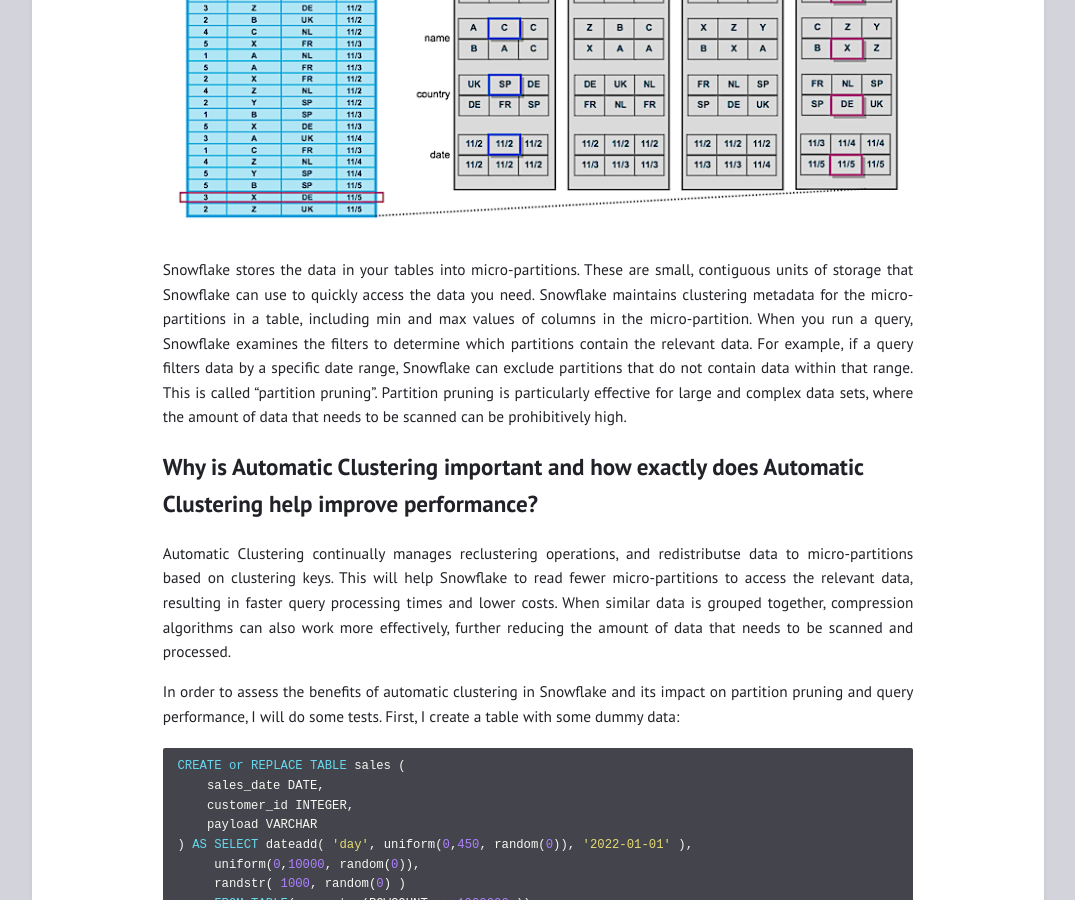
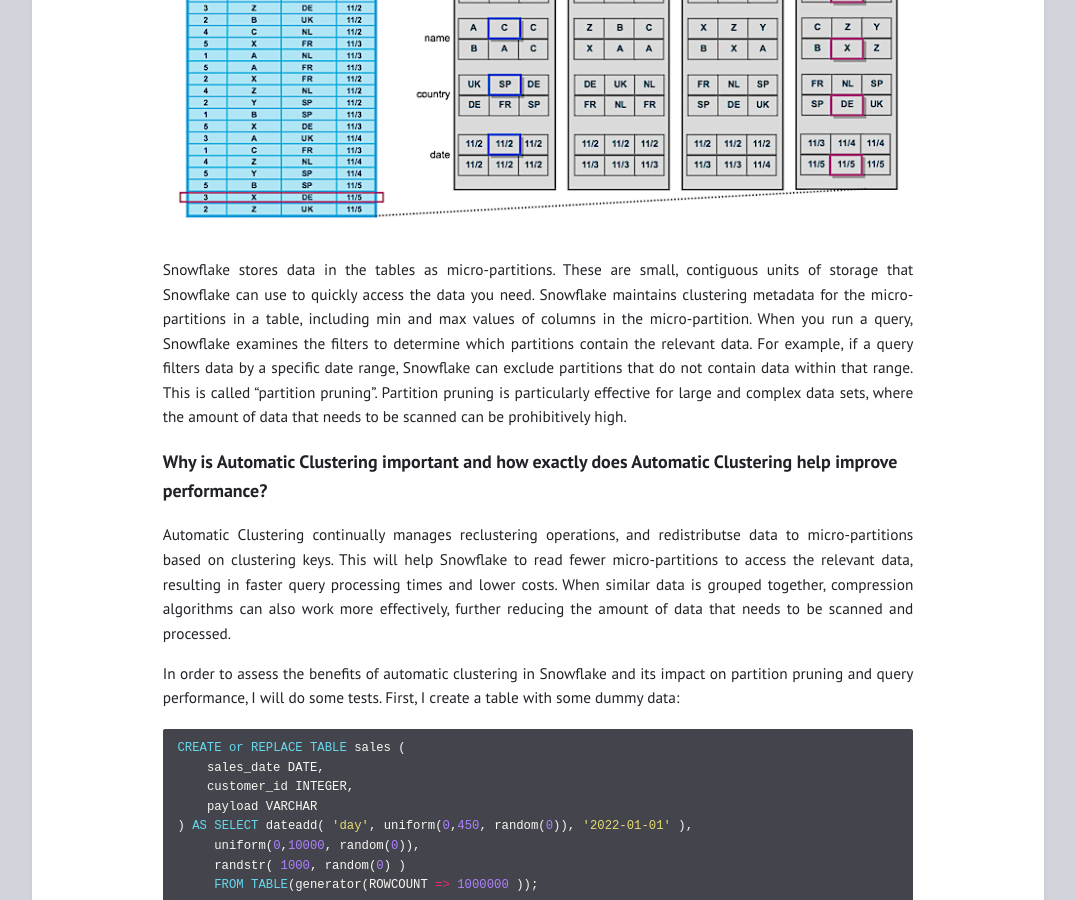
Before and after one commit to gokhanatil/gokhanatil.github.io, a Jekyll site: the page built from _posts/2023-05-16-boosting-performance-in-snowflake-the-power-of-automatic-clustering.md, in a window 1280 px wide and 900 px high, scrolled down 567 px. Shown: the whole window, without its empty margins (102-1177 px from the left). Built offline with Jekyll 4.4.1, drawn with Linux system fonts in a browser that asks for light colours.

Commit message:
Update 2023-05-16-boosting-performance-in-snowflake-the-power-of-automatic-clustering.md

```diff
--- a/_posts/2023-05-16-boosting-performance-in-snowflake-the-power-of-automatic-clustering.md
+++ b/_posts/2023-05-16-boosting-performance-in-snowflake-the-power-of-automatic-clustering.md
@@ -7,11 +7,11 @@
 
 ![tables-clustered](/assets/tables-clustered.png)
 
-Snowflake stores the data in your tables into micro-partitions. These are small, contiguous units of storage that Snowflake can use to quickly access the data you need. Snowflake maintains clustering metadata for the micro-partitions in a table, including min and max values of columns in the micro-partition. When you run a query, Snowflake examines the filters to determine which partitions contain the relevant data. For example, if a query filters data by a specific date range, Snowflake can exclude partitions that do not contain data within that range. This is called "partition pruning". Partition pruning is particularly effective for large and complex data sets, where the amount of data that needs to be scanned can be prohibitively high.
+Snowflake stores data in the tables as micro-partitions. These are small, contiguous units of storage that Snowflake can use to quickly access the data you need. Snowflake maintains clustering metadata for the micro-partitions in a table, including min and max values of columns in the micro-partition. When you run a query, Snowflake examines the filters to determine which partitions contain the relevant data. For example, if a query filters data by a specific date range, Snowflake can exclude partitions that do not contain data within that range. This is called "partition pruning". Partition pruning is particularly effective for large and complex data sets, where the amount of data that needs to be scanned can be prohibitively high.
 
 <!--more-->
 
-## Why is Automatic Clustering important and how exactly does Automatic Clustering help improve performance?
+### Why is Automatic Clustering important and how exactly does Automatic Clustering help improve performance?
 
 Automatic Clustering continually manages reclustering operations, and redistributse data to micro-partitions based on clustering keys. This will help Snowflake to read fewer micro-partitions to access the relevant data, resulting in faster query processing times and lower costs. When similar data is grouped together, compression algorithms can also work more effectively, further reducing the amount of data that needs to be scanned and processed.
 
```
